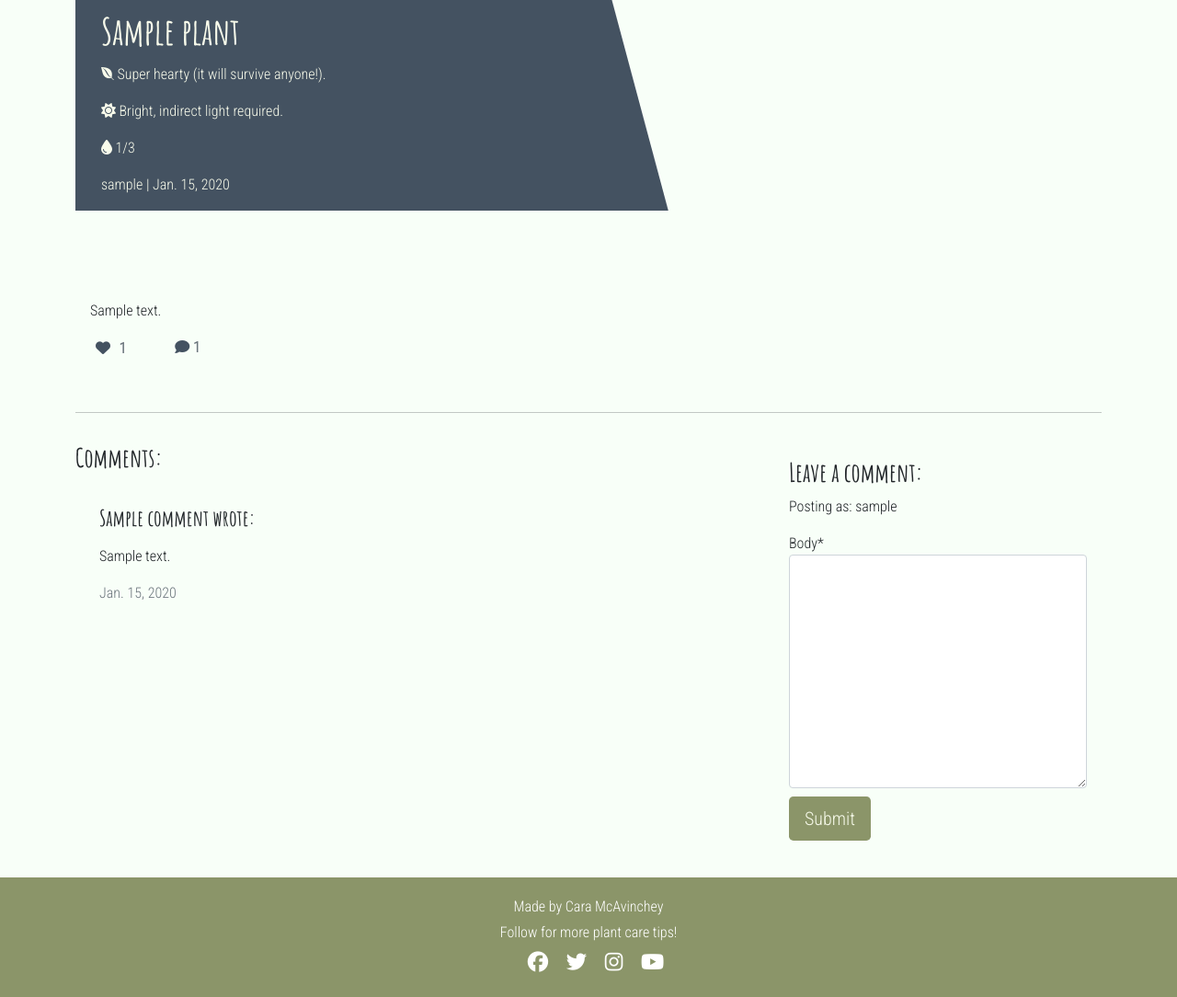
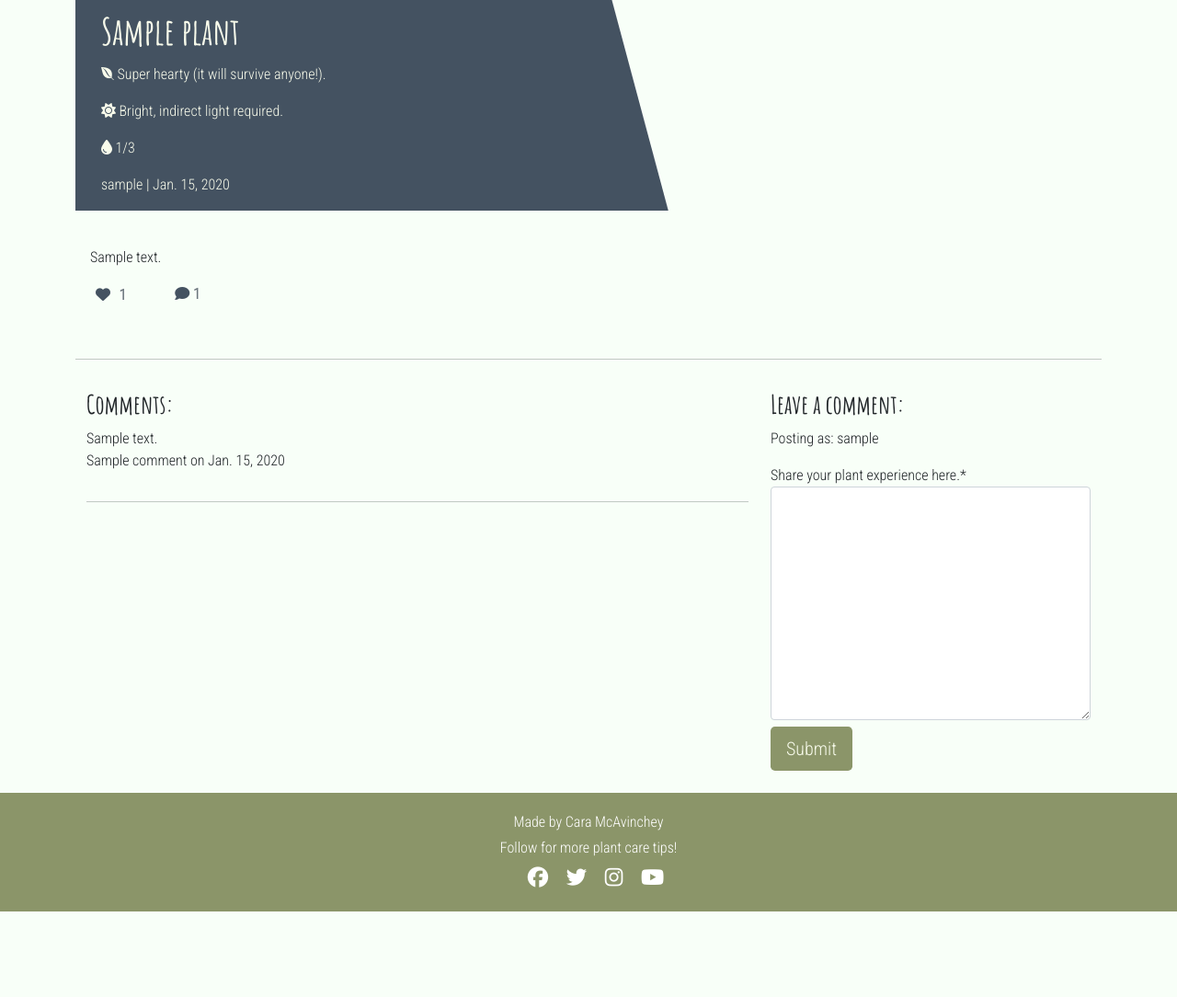
Before and after one commit to CaraMcAvinchey/stem-and-leaf-blog, a Django app: a page that uses templates/post_detail.html in a window 1280 px wide. Shown: the part 93-1177 px from the top of the page at 92% size. After the commit the page ends 1084 px from the top, so only its background shows below. Run offline with Django 3.2, Linux system fonts and the light colour scheme; a user stored in the database is signed in; tables that the repository leaves empty hold one stand-in row (values such as "Sample post"); some libraries are stand-ins or nearby versions.

Commit message:
Add comment edit and delete function

```diff
--- a/blog/forms.py
+++ b/blog/forms.py
@@ -1,8 +1,26 @@
+from django import forms
 from .models import Comment
-from django import forms
 
 
 class CommentForm(forms.ModelForm):
+    """
+    Form to add a comment from the user.
+    """
     class Meta:
         model = Comment
         fields = ('body',)
+        labels = {
+            "body": "Share your plant experience here.",
+        }
+
+
+class EditForm(forms.ModelForm):
+    """
+    Form to edit a comment from the user.
+    """
+    class Meta:
+        model = Comment
+        fields = ('body',)
+        labels = {
+            "body": "Edit your comment:",
+        }
--- a/blog/models.py
+++ b/blog/models.py
@@ -1,12 +1,16 @@
 from django.db import models
 from django.contrib.auth.models import User
 from cloudinary.models import CloudinaryField
-from django.core.validators import MaxValueValidator, MinValueValidator
 
 STATUS = ((0, "Draft"), (1, "Published"))
 
 
 class Plant(models.Model):
+    """
+    Django model for the information stored
+    for each plant type.
+    """
+
     title = models.CharField(max_length=200, unique=True)
     slug = models.SlugField(max_length=200, unique=True)
     author = models.ForeignKey(
@@ -64,6 +68,10 @@ class Plant(models.Model):
 
 
 class Comment(models.Model):
+    """
+    Django model for the information stored
+    for each comment.
+    """
     post = models.ForeignKey(
         Plant, on_delete=models.CASCADE, related_name="comments")
     name = models.CharField(max_length=80)
--- a/blog/urls.py
+++ b/blog/urls.py
@@ -6,4 +6,8 @@ urlpatterns = [
     path('', views.PlantList.as_view(), name='home'),
     path('<slug:slug>/', views.PlantDetail.as_view(), name='post_detail'),
     path('like/<slug:slug>', views.PostLike.as_view(), name='post_like'),
+    path('<slug:slug>/<int:pk>/delete_comment/',
+         views.CommentDelete.as_view(), name="delete_comment"),
+    path('<slug:slug>/<int:pk>/edit_comment/',
+         views.CommentEdit.as_view(), name="edit_comment"),
 ]
--- a/blog/views.py
+++ b/blog/views.py
@@ -2,8 +2,11 @@ from django.shortcuts import render, get_object_or_404, reverse
 from django.views import generic, View
 from django.http import HttpResponseRedirect
 from django.contrib import messages
-from .models import Plant
-from .forms import CommentForm
+from django.views.generic import DeleteView, UpdateView
+from django.utils.decorators import method_decorator
+from django.contrib.auth.decorators import login_required
+from .models import Plant, Comment
+from .forms import CommentForm, EditForm
 
 from django.contrib.messages.views import SuccessMessageMixin
 
@@ -80,3 +83,50 @@ class PostLike(View):
             post.likes.add(request.user)
 
         return HttpResponseRedirect(reverse('post_detail', args=[slug]))
+
+# comments delete and edit functions
+
+
+@method_decorator(login_required, name="dispatch")
+class CommentDelete(DeleteView):
+    """
+    If user is logged in:
+    Direct user to delete_comment.html template
+    User will be prompted with a message to confirm.
+    """
+    model = Comment
+    template_name = "delete_comment.html"
+
+    def delete(self, request, *args, **kwargs):
+        return super(CommentDelete, self).delete(request, *args, **kwargs)
+
+    def get_success_url(self, *args, **kwargs):
+        PlantDetail.comment_deleted = True
+        return reverse("plant_detail", kwargs={"slug": self.object.plant.slug})
+
+
+@method_decorator(login_required, name="dispatch")
+class CommentEdit(UpdateView):
+    """
+    If user is logged in:
+    Direct user to update_comment.html template,
+    displaying ReviewForm for that specific review.
+    Post edited info back to the DB and return user to post.
+    """
+    model = Comment
+    form_class = EditForm
+    template_name = "edit_comment.html"
+
+    def form_valid(self, form):
+        """
+        Upon success prompt the user with a success message.
+        """
+        super().form_valid(form)
+        return HttpResponseRedirect(self.get_success_url())
+
+    def get_success_url(self, *args, **kwargs):
+        """
+        Upon success returns user to the stock detail page.
+        """
+        PlantDetail.comment_edited = True
+        return reverse("post_detail", kwargs={"slug": self.object.plant.slug})
--- a/static/css/style.css
+++ b/static/css/style.css
@@ -103,7 +103,7 @@ body {
     overflow: hidden;
     position: relative;
     display: inline-block;
-    height: 36vh;
+    /* height: 36vh; */
     width: 100%;
 }
 
@@ -154,12 +154,6 @@ body {
     transition: 0.5s;
 }
 
-.btn-signup:focus {
-    box-shadow:
-    0 0 0 5px #F8FBEB,
-    0 0 0 10px #445261;
-}
-
 .link {
     color: #8B9569;
     text-decoration: none;
@@ -168,13 +162,6 @@ body {
 .link:hover {
     color: #445261;
     text-decoration: underline;
-}
-
-.link:focus {
-    color: #F8FBEB;
-    box-shadow:
-    0 0 0 5px #F8FBEB,
-    0 0 0 10px #445261;
 }
 
 .no-border, .btn-like i {
@@ -191,7 +178,7 @@ body {
 }
 
 .btn-form {
-    margin-top: 3%;
+    margin-top: 2%;
 }
 
 .card-body a {
--- a/templates/account/signup.html
+++ b/templates/account/signup.html
@@ -22,7 +22,7 @@
         {% if redirect_field_value %}
         <input type="hidden" name="{{ redirect_field_name }}" value="{{ redirect_field_value }}" />
         {% endif %}
-        <button class="btn btn-signup right" type="submit">{% trans "Sign Up" %} &raquo;</button>
+        <button class="btn btn-signup right" type="submit">{% trans "Sign Up" %}</button>
       </form>
     </div>
   </div>
--- a/templates/post_detail.html
+++ b/templates/post_detail.html
@@ -1,4 +1,5 @@
-{% extends 'base.html' %} {% block content %}
+{% extends 'base.html' %}
+{% block content %}
 {% load crispy_forms_tags %}
 
 <div class="masthead">
@@ -32,16 +33,18 @@
                     {{ plant.content | safe }}
                 </p>
                 <div class="row">
-                    <!-- likes function -->
+                    <!-- likes section -->
                     <div class="col-1">
                         <strong>
                             {% if user.is_authenticated %}
                             <form class="d-inline" action="{% url 'post_like' plant.slug %}" method="POST">
                                 {% csrf_token %}
                                 {% if liked %}
-                                <button type="submit" name="blogpost_id" value="{{plant.slug}}" class="btn-like no-border"><i class="fa-solid fa-heart"></i></button>
+                                <button type="submit" name="blogpost_id" value="{{plant.slug}}"
+                                    class="btn-like no-border"><i class="fa-solid fa-heart"></i></button>
                                 {% else %}
-                                <button type="submit" name="blogpost_id" value="{{plant.slug}}" class="btn-like no-border"><i class="fa-regular fa-heart"></i></button>
+                                <button type="submit" name="blogpost_id" value="{{plant.slug}}"
+                                    class="btn-like no-border"><i class="fa-regular fa-heart"></i></button>
                                 {% endif %}
                             </form>
                             {% else %}
@@ -50,7 +53,7 @@
                             <span class="text-secondary">{{ plant.number_of_likes }} </span>
                         </strong>
                     </div>
-                    <!-- comments function -->
+                    <!-- post comments count -->
                     <div class="col-1">
                         {% with comments.count as total_comments %}
                         <strong class="text-secondary post-icon"><i class="fa-solid fa-comment"></i>
@@ -66,29 +69,74 @@
             <hr>
         </div>
     </div>
+    <!-- comments section -->
+    <div class="comments-area">
+        <div class="container">
             <div class="row">
-        <div class="col-md-8 card mb-4  mt-3 ">
+                <div class="card-container col-lg-8 mb-4 mt-3">
                     <h3>Comments:</h3>
-            <div class="card-body">
+                    <div class="comments-card">
+                        <!-- if there is at least one comment -->
+                        {% if comments %}
+                        <!-- for loop to iterate through comments -->
                         {% for comment in comments %}
-                <div class="comments" style="padding: 10px;">
-                    <h4 class="font-weight-bold">{{ comment.name }} wrote:</h4>
-                    <p>{{ comment.body | linebreaks }}</p>
-                    <p class=" text-muted font-weight-normal">{{ comment.created_on }}</p>
+                        <div class="comments">
+                            <!-- body of the comment -->
+                            {{ comment.body | linebreaksbr }}
+                            <div class="row">
+                                <div class="col-md-8">
+                                    <p>
+                                        {{ comment.name }} on
+                                        <span>
+                                            {{ comment.created_on }}
+                                        </span>
+                                    </p>
                                 </div>
-                {% endfor %}
+                                {% if comment.name == request.user.username %}
+                                <div class="col-md-2">
+                                    <a class="btn btn-submit btn-edit fw-bold"
+                                        href="{% url 'edit_comment' plant.slug comment.pk %}">Edit</a>
+                                </div>
+                                <div class="col-md-2">
+                                    <a class="btn btn-submit btn-delete fw-bold"
+                                        href="{% url 'delete_comment' plant.slug comment.pk %}">Delete</a>
+                                </div>
+                                {% endif %}
                             </div>
                         </div>
-        <div class="col-md-4 card mb-4  mt-3 ">
-            <div class="card-body">
-                <!-- comment function -->
+                        <hr>
+                        <!-- end of loop -->
+                        {% endfor %}
+                        <!-- else, if there is no comment -->
+                        {% else %}
+                        <p>No comments yet, be the first to share your experience!</p>
+                        {% if not user.is_authenticated %}
+                        <p>To post a comment, <a class="link" href="{% url 'account_login' %}">log in</a> to our site!
+                            <br> If you do
+                            not have an account, please <a class="link" href="{% url 'account_signup' %}">register</a>
+                            here.</p>
+                        {% endif %}
+                        {% endif %}
+                    </div>
+                </div>
+                <div class="card-container col-lg-4 mb-4 mt-3 ">
+                    {% if user.is_authenticated %}
+                    <!-- alert if comment is posted, edited or deleted -->
+                    <div class="element-card" id="post-comment-card">
                         {% if commented %}
                         <div class="alert alert-success" role="alert">
-                    Your comment is awaiting approval
+                            Your comment has been successfully posted
                         </div>
-                {% else %}
-                {% if user.is_authenticated %}
-
+                        {% elif comment_edited %}
+                        <div class="alert alert-success" role="alert">
+                            Your comment has been successfully edited
+                        </div>
+                        {% elif comment_deleted %}
+                        <div class="alert alert-success" role="alert">
+                            Your comment has been successfully deleted
+                        </div>
+                        {% endif %}
+                        <!-- comment form -->
                         <h3>Leave a comment:</h3>
                         <p>Posting as: {{ user.username }}</p>
                         <form method="post">
@@ -96,8 +144,9 @@
                             {% csrf_token %}
                             <button type="submit" class="btn btn-signup btn-lg btn-form">Submit</button>
                         </form>
+                    </div>
                     {% endif %}
-                {% endif %}
+                </div>
             </div>
         </div>
     </div>
```
Also changed, not shown: templates/delete_comment.html (added, +21 -0 lines), templates/edit_comment.html (added, +20 -0 lines), templates/index.html (+16 -6 lines). Lines whose indentation alone changed are shown as unchanged.
